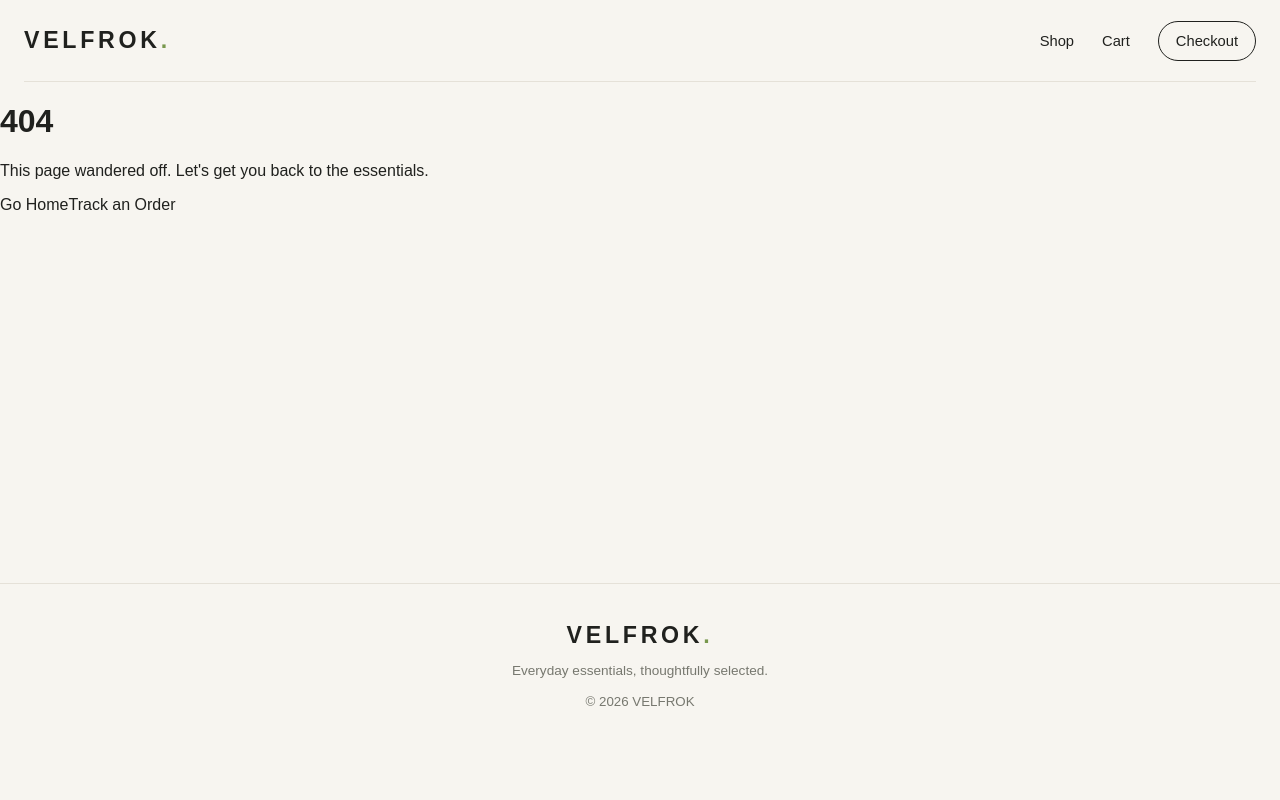
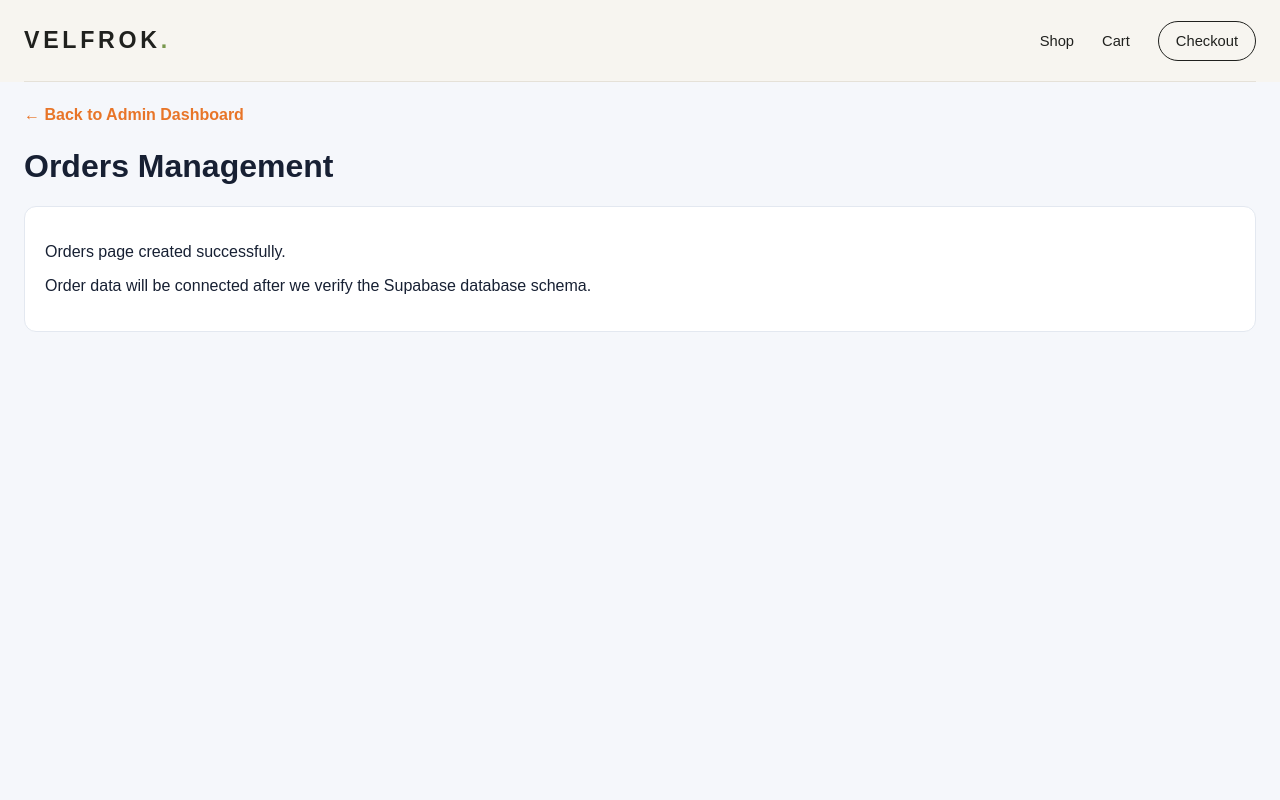
Before and after one commit to velfrok/velfrok, a Next.js app: page /admin/orders in a window 1280 px wide. Before the commit this address had no page. Shown: the top 800 px of the page. Built offline with nearby package versions, Linux system fonts and the light colour scheme.

Commit message:
Create Orders Management page with layout and styles
This page serves as the Orders Management interface, providing a link back to the Admin Dashboard and a placeholder for future order data integration.

```diff
--- /dev/null
+++ b/app/admin/orders/page.js
@@ -0,0 +1,45 @@
+
+import Link from "next/link";
+
+export default function OrdersPage() {
+  return (
+    <main
+      style={{
+        minHeight: "100vh",
+        padding: "24px",
+        background: "#f5f7fb",
+        color: "#172033",
+        fontFamily: "Arial, sans-serif",
+      }}
+    >
+      <Link
+        href="/admin"
+        style={{
+          color: "#e87528",
+          textDecoration: "none",
+          fontWeight: 700,
+        }}
+      >
+        ← Back to Admin Dashboard
+      </Link>
+
+      <h1 style={{ marginTop: "24px" }}>Orders Management</h1>
+
+      <section
+        style={{
+          background: "#ffffff",
+          border: "1px solid #e3e8f0",
+          borderRadius: "12px",
+          padding: "20px",
+          marginTop: "20px",
+        }}
+      >
+        <p>Orders page created successfully.</p>
+        <p>
+          Order data will be connected after we verify the
+          Supabase database schema.
+        </p>
+      </section>
+    </main>
+  );
+}
```
